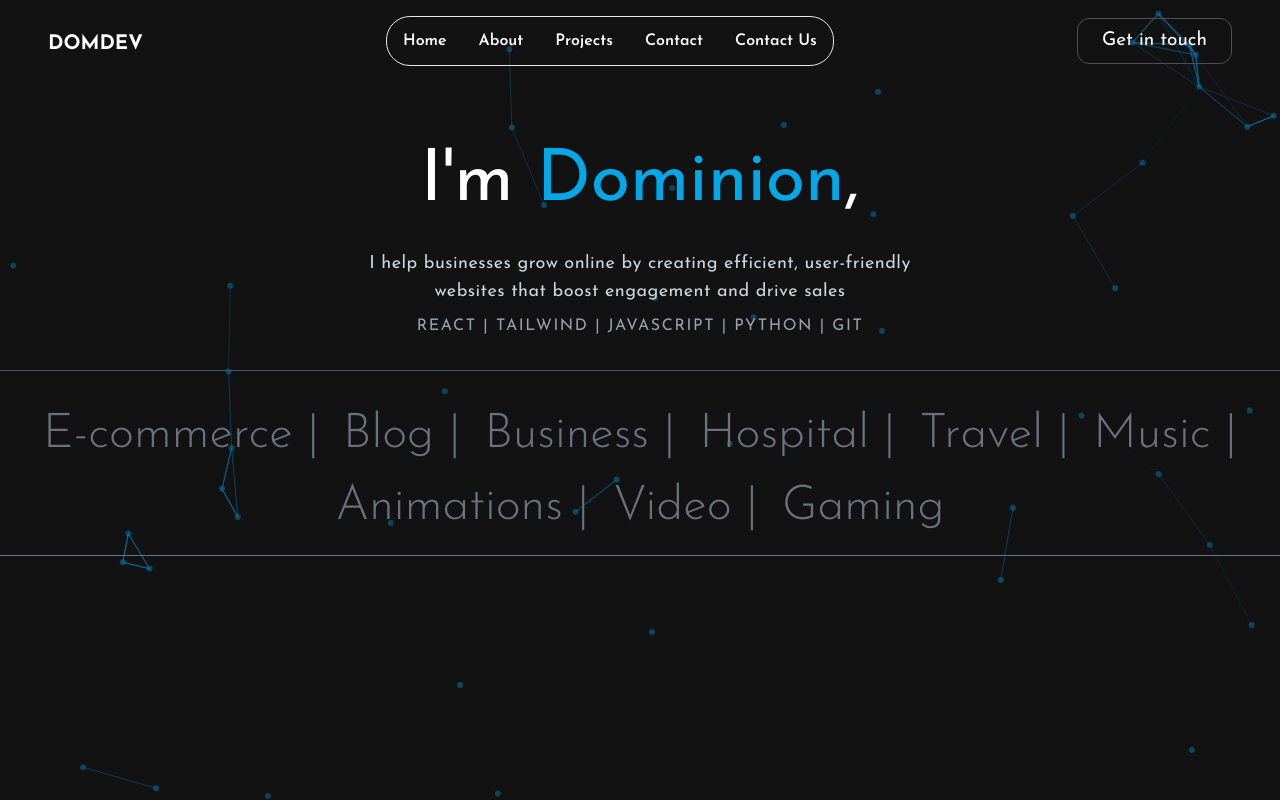
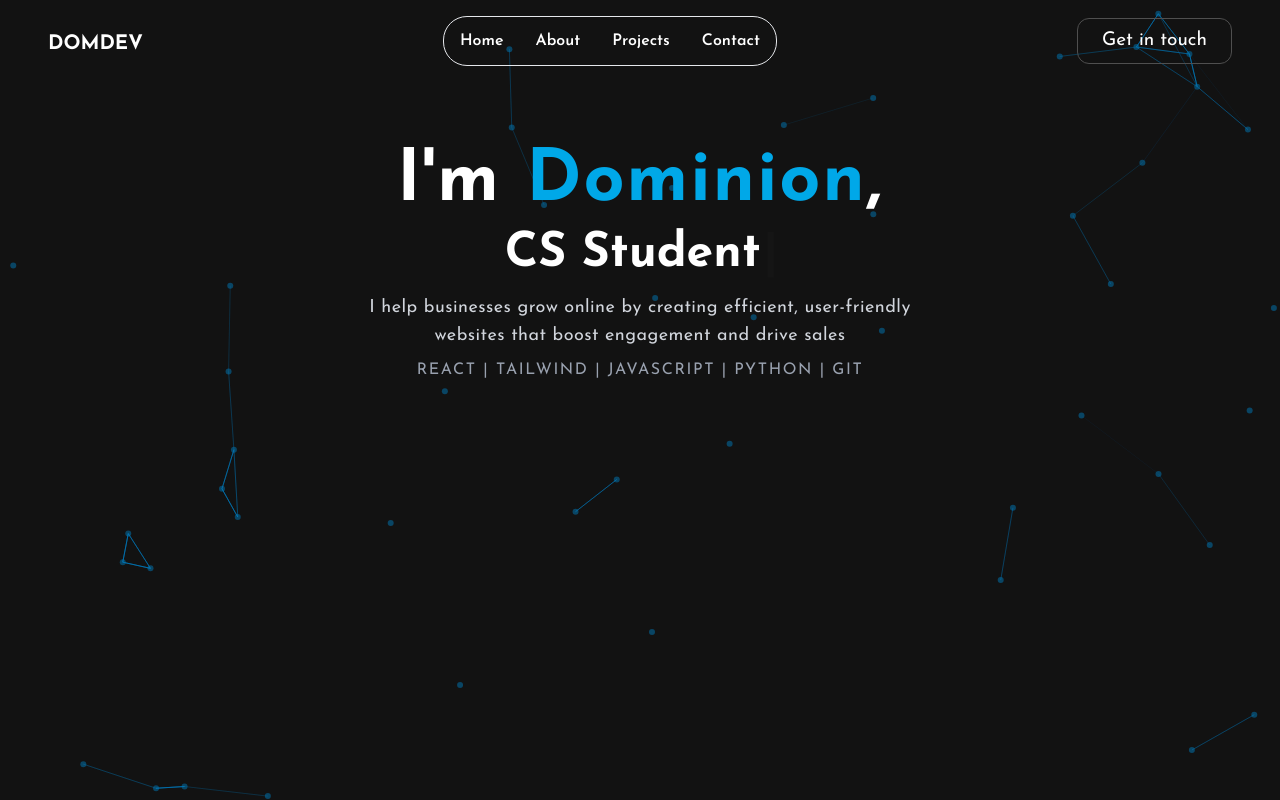
Before and after one commit to dominionnnnnnn/portfolio, a React (Vite) app: page / in a window 1280 px wide. Built offline with nearby package versions, Linux system fonts and the light colour scheme.

Commit message:
edited navbar

```diff
--- a/package.json
+++ b/package.json
@@ -15,6 +15,7 @@
     "react": "^19.0.0",
     "react-dom": "^19.0.0",
     "react-icons": "^5.5.0",
+    "react-simple-typewriter": "^5.0.1",
     "react-tsparticles": "^2.12.2",
     "styled-components": "^6.1.16",
     "tailwindcss": "^4.0.14",
--- a/src/App.jsx
+++ b/src/App.jsx
@@ -1,7 +1,6 @@
 import ParticleBg from "./components/ParticleBg"
 import Navbar from "./components//navbar/Navbar"
 import HeroSection from "./components/HeroSection"
-import Categories from "./components/Categories"
 
 function App() {
 
@@ -10,7 +9,6 @@ function App() {
       <ParticleBg />
       <Navbar/>
       <HeroSection/>
-      <Categories/>
     </>
   )
 }
--- a/src/components/Categories.jsx
+++ /dev/null
@@ -1,19 +0,0 @@
-import React from 'react'
-
-const Categories = () => {
-  return (
-    <div className=' text-gray-500 text-5xl font-light flex gap-6 mt-4 flex-wrap px-8 justify-center border-b-1 border-gray-500 py-6'>
-      <span>E-commerce |</span>
-      <span>Blog |</span>
-      <span>Business |</span>
-      <span>Hospital |</span>
-      <span>Travel |</span>
-      <span>Music |</span>
-      <span>Animations |</span>
-      <span>Video |</span>
-      <span>Gaming</span>
-    </div>
-  )
-}
-
-export default Categories
--- a/src/components/HeroSection.jsx
+++ b/src/components/HeroSection.jsx
@@ -1,11 +1,22 @@
 import React from 'react'
+import { useTypewriter, Cursor } from "react-simple-typewriter";
 
 const HeroSection = () => {
+  const [text] = useTypewriter({
+    words: ["Full-stack Developer", "CS Student", "Tech Enthusiast"],
+    loop: 0, // Infinite loop
+    typeSpeed: 100,
+    deleteSpeed: 50,
+    delaySpeed: 1000,
+  });
+
   return (
-    <div className='border-b-1 border-gray-600 flex flex-col items-center py-8'>
-        <h1 className='my-8 text-7xl text-white'>I'm <span className='text-[#00A8E8]'>Dominion</span>,</h1>
+    <div className='flex flex-col items-center py-8'>
+        <h1 className='mt-8 mb-3 text-7xl text-white tracking-wide font-bold'>I'm <span className='text-[#00A8E8] font-extrabold'>Dominion</span>,</h1>
+        <h1 className='text-5xl text-white font-bold mb-4 '>{text}<Cursor cursorStyle="|" /></h1>
         <p className='text-gray-300 text-lg tracking-wide w-[600px] text-center'>I help businesses grow online by creating efficient, user-friendly websites that boost engagement and drive sales</p>
         <p className='text-gray-400 mt-2 tracking-widest'>REACT | TAILWIND | JAVASCRIPT | PYTHON | GIT</p>
+        <div></div>
     </div>
   )
 }
--- a/src/components/navbar/Navbar.jsx
+++ b/src/components/navbar/Navbar.jsx
@@ -46,7 +46,6 @@ const Navbar = () => {
             <a href="#about" onClick={closeMenu} className=''>About</a>
             <a href="#products" onClick={closeMenu} className=''>Projects</a>
             <a href="#testimonial" onClick={closeMenu} className=''>Contact</a>
-            <a href='#contact' onClick={closeMenu}>Contact Us</a>
         </div>
         <Button />
         <Checkbox setIsMenuVisible={setIsMenuVisible} checkboxRef={checkboxRef} />
```
Also changed, not shown: 1 other file (tests, documents, lock files or other folders).
